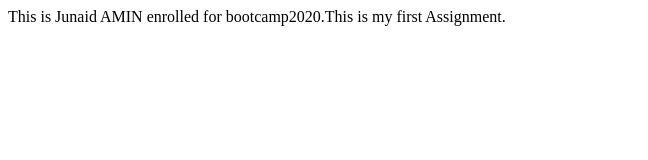
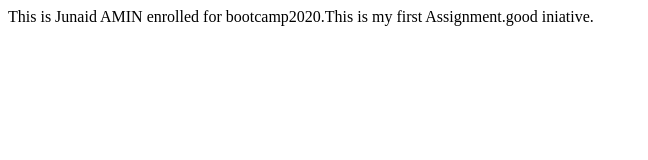
Before and after one commit to juneedpk/bootcamp4IRU, a plain HTML site: page index.html in a window 1280 px wide. Shown: the whole page, without its empty margins (0-648 px from the left). Drawn offline with Linux system fonts and the light colour scheme.

Commit message:
updated index.html
update 1

```diff
--- a/index.html
+++ b/index.html
@@ -4,7 +4,7 @@
     <meta charset="UTF-8">
     <meta name="viewport" content="width=device-width, initial-scale=1.0">
     <title>Document</title>
-    This is Junaid AMIN enrolled for bootcamp2020.This is my first Assignment.
+    This is Junaid AMIN enrolled for bootcamp2020.This is my first Assignment.good iniative.
 </head>
 <body>
 
```
